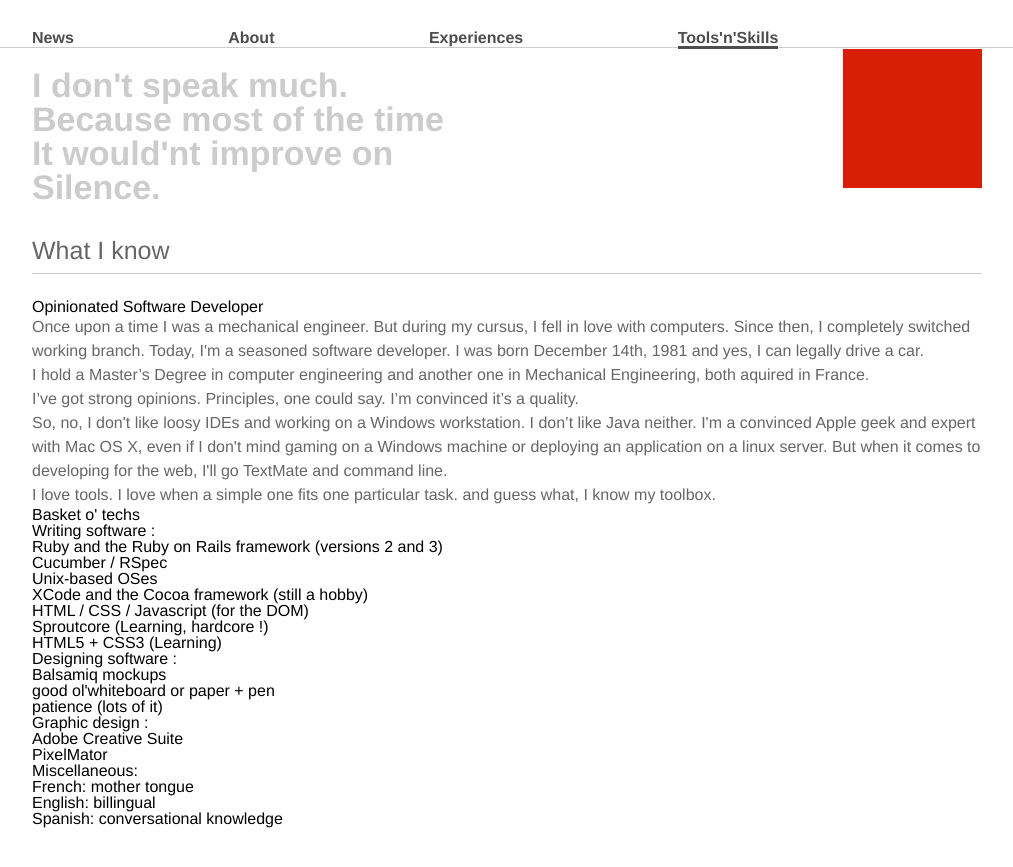
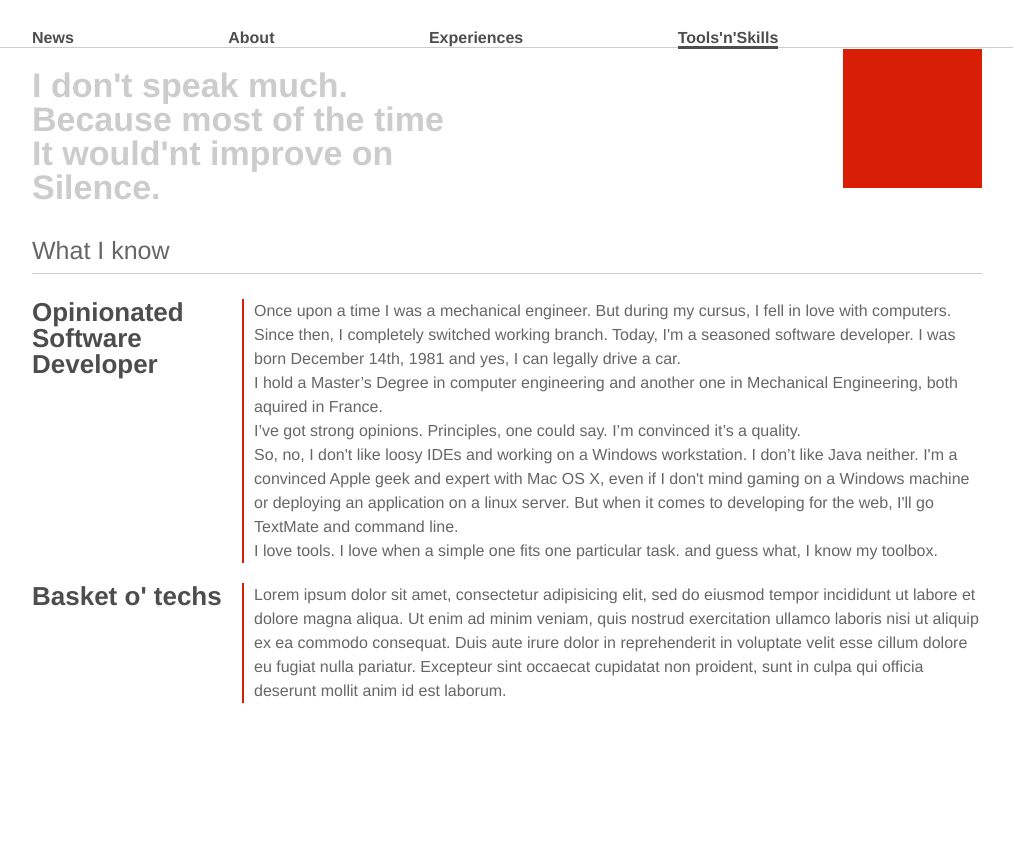
Before and after one commit to vaevictis/vaevictis.github.com, a Jekyll site: the page built from skills.html, in a window 1280 px wide. Shown: the top 867 px of the page, without its empty margins (133-1146 px from the left). Built offline with Jekyll 4.4.1, drawn with Linux system fonts in a browser that asks for light colours.

Commit message:
Add experiences and skills

```diff
--- a/css/main.css
+++ b/css/main.css
@@ -76,7 +76,6 @@
 }
 
 #posts h3 {
-/*  margin-top: 30px;*/
   color: #4d4d4d;
   font-size: 26px;
 }
@@ -167,3 +166,21 @@
   font-size: 14px;
   margin-top: 10px;
 }
+
+#skills h3 {
+  font-weight: bold;
+  float: left;
+  width: 200px;
+  color: #4d4d4d;
+  font-size: 26px;
+}
+
+#skills p {
+  border-left: 2px solid #d81e05;
+  margin-left: 210px;
+  padding-left: 10px;
+}
+
+#skills div.chapter {
+  margin-top: 20px;
+}
--- a/experiences.html
+++ b/experiences.html
@@ -4,8 +4,6 @@
 <style type="text/css">
 	#experiences_nav_link { border-bottom: 3px solid #4d4d4d;	}
 </style>
-
-<h2>Let's be a lil' more formal</h2>
 
 <ul id="experiences">
    <li>
--- a/skills.html
+++ b/skills.html
@@ -5,8 +5,10 @@
 	#skills_nav_link { border-bottom: 3px solid #4d4d4d;	}
 </style>
 
+<div id="skills">
 	<h2>What I know</h2>
 
+	<div class="chapter">
 		<h3>Opinionated Software Developer</h3>
 		<p>Once upon a time I was a mechanical engineer. But during my cursus, I fell in love with computers. Since then, I completely switched working branch.
 			Today, I'm a seasoned software developer. I was born December 14th, 1981 and yes, I can legally drive a car.</p>
@@ -17,35 +19,12 @@
 			<p>So, no, I don't like loosy IDEs and working on a Windows workstation. I don’t like Java neither. I'm a convinced Apple geek and expert with Mac OS X, even if I don't mind gaming on a Windows machine or deploying an application on a linux server. But when it comes to developing for the web, I'll go TextMate and command line.</p>
 
 			<p>I love tools. I love when a simple one fits one particular task. and guess what, I know my toolbox.</p>
+	</div>
 
+	<div class="chapter">
 		<h3>Basket o' techs</h3>
-<h4>Writing software :</h4>
-<ul>
-	<li>Ruby and the Ruby on Rails framework (versions 2 and 3)</li>
-	<li>Cucumber / RSpec</li>
-	<li>Unix-based OSes</li>
-	<li>XCode and the Cocoa framework (still a hobby)</li>
-	<li>HTML / CSS / Javascript (for the DOM)</li>
-	<li>Sproutcore (Learning, hardcore !)</li>
-	<li>HTML5 + CSS3 (Learning)</li>
-</ul>
-
-<h4>Designing software :</h4>
-<ul>
-	<li>Balsamiq mockups</li>
-	<li>good ol'whiteboard or paper + pen</li>
-	<li>patience (lots of it)</li>
-</ul>
-
-<h4>Graphic design :</h4>
-<ul>
-	<li>Adobe Creative Suite</li>
-	<li>PixelMator</li>
-</ul>
-
-<h4>Miscellaneous:</h4>
-<ul>
-	<li>French: mother tongue</li>
-  <li>English: billingual</li>
-  <li>Spanish: conversational knowledge</li>
-</ul>
+		<p>
+			Lorem ipsum dolor sit amet, consectetur adipisicing elit, sed do eiusmod tempor incididunt ut labore et dolore magna aliqua. Ut enim ad minim veniam, quis nostrud exercitation ullamco laboris nisi ut aliquip ex ea commodo consequat. Duis aute irure dolor in reprehenderit in voluptate velit esse cillum dolore eu fugiat nulla pariatur. Excepteur sint occaecat cupidatat non proident, sunt in culpa qui officia deserunt mollit anim id est laborum.
+		</p>
+		</div>
+</div>
```
Lines whose indentation alone changed are shown as unchanged.
